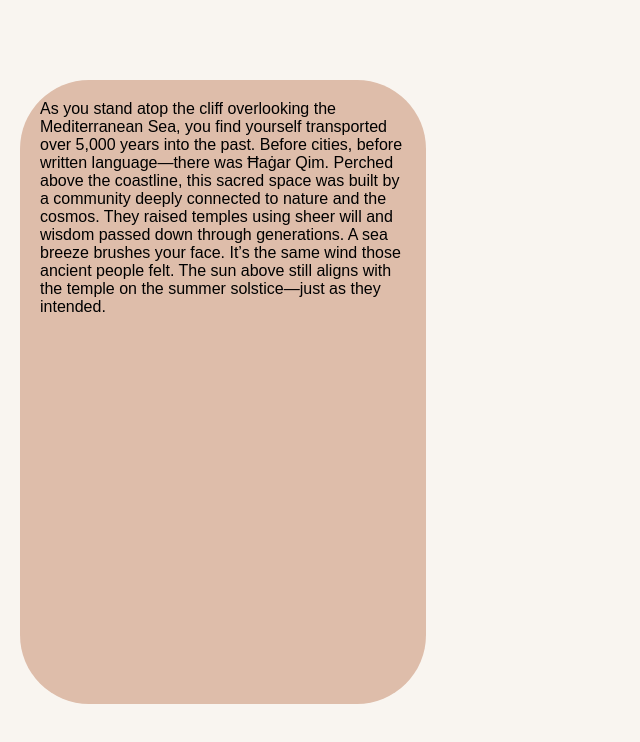
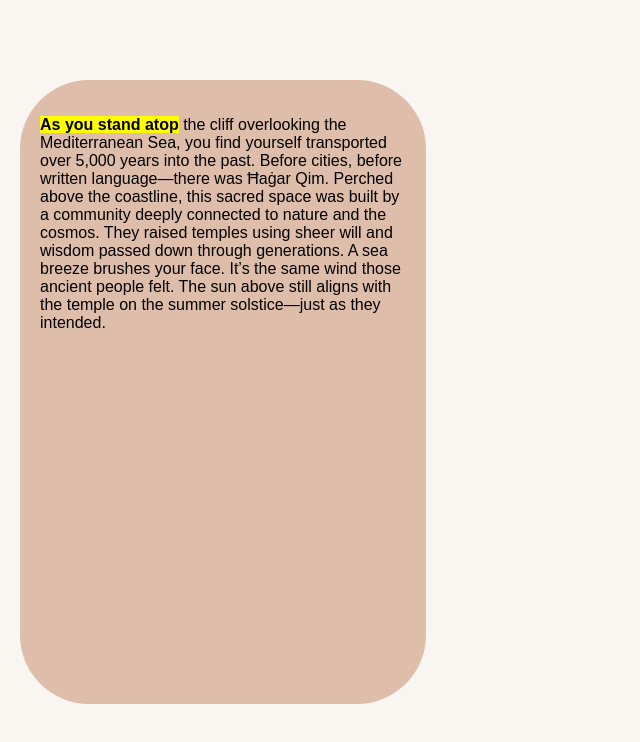
Before and after one commit to elimiz04/Prototype-1, a plain HTML site: page timelore script/timelore.html in a window 1280 px wide. Both pictures are taken after a click on the button "▶️ Start Audio". Shown: the whole page, without its empty margins (0-640 px from the left). Drawn offline with Linux system fonts and the light colour scheme.

Commit message:
Adjusted code but it is note perfect
Natural rhythm using phrases instead of single words. Code needs to adjust speed but audio is highlighted accordingly

```diff
--- a/timelore script/timelore.html
+++ b/timelore script/timelore.html
@@ -3,7 +3,7 @@
 <head>
   <meta charset="UTF-8" />
   <meta name="viewport" content="width=device-width, initial-scale=1.0"/>
-  <title>Audio Word Sync (SpeechSynthesis)</title>
+  <title>Phrase-Level Sync</title>
   <style>
     body {
       margin: 0;
@@ -38,6 +38,10 @@
       overflow-y: auto;
     }
 
+    .phrase {
+      display: inline;
+    }
+
     .highlight {
       background-color: yellow;
       font-weight: bold;
@@ -50,74 +54,82 @@
 
 <div id="rectangle-container">
   <div id="text-container">
-    <p>As you stand atop the cliff overlooking the Mediterranean Sea, you find yourself transported over 5,000 years into the past.</p>
-    <p>Before cities, before written language—there was Ħaġar Qim.</p>
-    <p>Perched above the coastline, this sacred space was built by a community deeply connected to nature and the cosmos.</p>
-    <p>They raised temples using sheer will and wisdom passed down through generations.</p>
-    <p>A sea breeze brushes your face. It’s the same wind those ancient people felt.</p>
-    <p>The sun above still aligns with the temple on the summer solstice—just as they intended.</p>
+    <p id="paragraph">
+      As you stand atop the cliff overlooking the Mediterranean Sea, you find yourself transported over 5,000 years into the past.
+      Before cities, before written language—there was Ħaġar Qim.
+      Perched above the coastline, this sacred space was built by a community deeply connected to nature and the cosmos.
+      They raised temples using sheer will and wisdom passed down through generations.
+      A sea breeze brushes your face.
+      It’s the same wind those ancient people felt.
+      The sun above still aligns with the temple on the summer solstice—just as they intended.
+    </p>
   </div>
 </div>
 
 <script>
   const playButton = document.getElementById('playButton');
-  const textContainer = document.getElementById('text-container');
-  const allText = textContainer.innerText.trim();
-  const words = allText.split(/\s+/);
+  const paragraph = document.getElementById('paragraph');
 
-  // Replace words with span-wrapped versions
-  textContainer.innerHTML = words.map(word => `<span class="word">${word}</span>`).join(' ');
-  const wordSpans = document.querySelectorAll('.word');
+  const rawText = paragraph.innerText.trim();
 
-  function speakAndHighlight(text) {
-    const utterance = new SpeechSynthesisUtterance(text);
+  // Break into short phrases (3–6 words)
+  const phrases = rawText.match(/([^\.!?]+[\.!?]?)/g).flatMap(sentence => {
+    const words = sentence.trim().split(/\s+/);
+    const chunks = [];
+    for (let i = 0; i < words.length; i += 4) {
+      chunks.push(words.slice(i, i + 4).join(' '));
+    }
+    return chunks;
+  });
 
-    // Try to find a Maltese voice or fall back
-    const voices = speechSynthesis.getVoices();
-    const malteseVoice = voices.find(v => v.lang === 'mt-MT') || voices.find(v => v.lang.startsWith('en'));
+  // Replace paragraph with span-wrapped phrases
+  paragraph.innerHTML = phrases.map(phrase => `<span class="phrase">${phrase}</span>`).join(' ');
 
-    if (malteseVoice) {
-      utterance.voice = malteseVoice;
-      utterance.lang = malteseVoice.lang;
+  const phraseSpans = document.querySelectorAll('.phrase');
+
+  let voices = [];
+
+  function loadVoices() {
+    voices = speechSynthesis.getVoices();
+    if (voices.length === 0) {
+      speechSynthesis.addEventListener('voiceschanged', () => {
+        voices = speechSynthesis.getVoices();
+      });
+    }
+  }
+
+  loadVoices();
+
+  function speakPhrases(index = 0) {
+    if (index >= phrases.length) {
+      playButton.style.display = 'block';
+      return;
     }
 
-    utterance.rate = 1;
+    const utter = new SpeechSynthesisUtterance(phrases[index]);
+    utter.rate = 1;
+    utter.lang = 'mt-MT';
 
-    let wordIndex = 0;
+    const malteseVoice = voices.find(v => v.lang === 'mt-MT') || voices.find(v => v.lang.startsWith('en'));
+    if (malteseVoice) utter.voice = malteseVoice;
 
-    utterance.onboundary = function(event) {
-      if (event.name === 'word') {
-        wordSpans.forEach(span => span.classList.remove('highlight'));
-        if (wordIndex < wordSpans.length) {
-          wordSpans[wordIndex].classList.add('highlight');
-        }
-        wordIndex++;
-      }
+    // Highlight current phrase
+    phraseSpans.forEach(span => span.classList.remove('highlight'));
+    phraseSpans[index].classList.add('highlight');
+
+    utter.onend = () => {
+      setTimeout(() => speakPhrases(index + 1), 100); // slight pause between phrases
     };
 
-    utterance.onend = () => {
-      wordSpans.forEach(span => span.classList.remove('highlight'));
-      playButton.style.display = 'block';
-    };
-
-    speechSynthesis.cancel(); // Stop anything speaking before
-    speechSynthesis.speak(utterance);
-  }
-
-  // Ensure voices are loaded before use
-  function loadVoicesThenSpeak() {
-    if (speechSynthesis.getVoices().length === 0) {
-      speechSynthesis.addEventListener('voiceschanged', () => {
-        speakAndHighlight(allText);
-      });
-    } else {
-      speakAndHighlight(allText);
-    }
+    speechSynthesis.speak(utter);
   }
 
   playButton.addEventListener('click', () => {
     playButton.style.display = 'none';
-    loadVoicesThenSpeak();
+    if (speechSynthesis.speaking) {
+      speechSynthesis.cancel();
+    }
+    speakPhrases(0);
   });
 </script>
 
```
